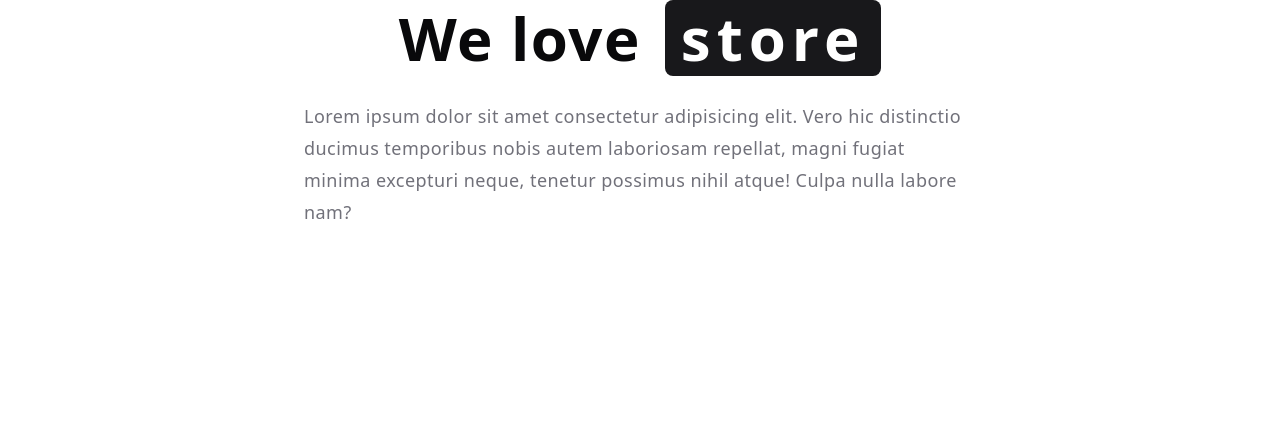
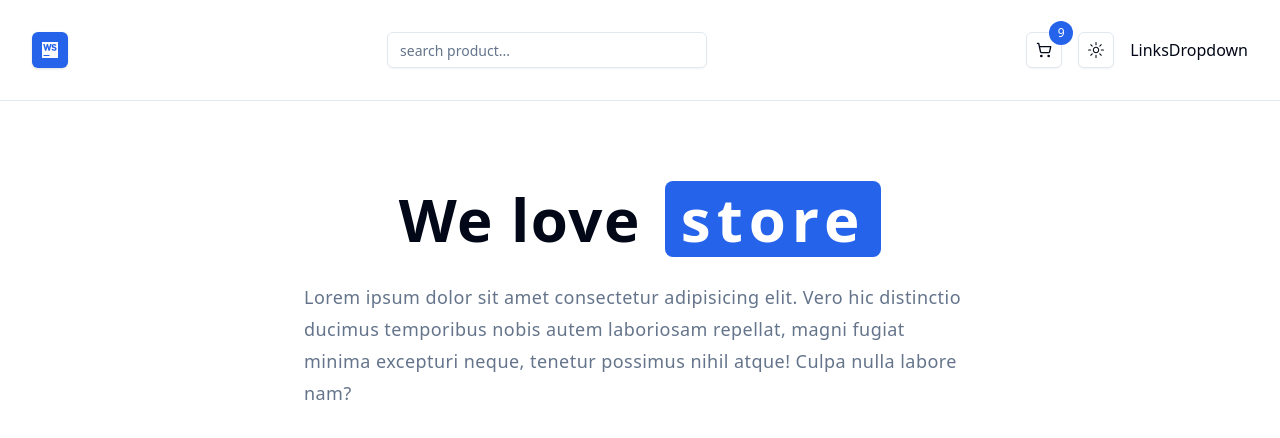
Before and after one commit to denys-vladymyrov/next-js-store, a Next.js app: page /about in a window 1280 px wide. Shown: the top 438 px of the page. Built offline with nearby package versions, Linux system fonts and the light colour scheme.

Commit message:
added global provider and theme changer

```diff
--- a/app/globals.css
+++ b/app/globals.css
@@ -1,59 +1,54 @@
 @tailwind base;
 @tailwind components;
 @tailwind utilities;
+
 @layer base {
   :root {
     --background: 0 0% 100%;
-    --foreground: 240 10% 3.9%;
+    --foreground: 222.2 84% 4.9%;
     --card: 0 0% 100%;
-    --card-foreground: 240 10% 3.9%;
+    --card-foreground: 222.2 84% 4.9%;
     --popover: 0 0% 100%;
-    --popover-foreground: 240 10% 3.9%;
-    --primary: 240 5.9% 10%;
-    --primary-foreground: 0 0% 98%;
-    --secondary: 240 4.8% 95.9%;
-    --secondary-foreground: 240 5.9% 10%;
-    --muted: 240 4.8% 95.9%;
-    --muted-foreground: 240 3.8% 46.1%;
-    --accent: 240 4.8% 95.9%;
-    --accent-foreground: 240 5.9% 10%;
+    --popover-foreground: 222.2 84% 4.9%;
+    --primary: 221.2 83.2% 53.3%;
+    --primary-foreground: 210 40% 98%;
+    --secondary: 210 40% 96.1%;
+    --secondary-foreground: 222.2 47.4% 11.2%;
+    --muted: 210 40% 96.1%;
+    --muted-foreground: 215.4 16.3% 46.9%;
+    --accent: 210 40% 96.1%;
+    --accent-foreground: 222.2 47.4% 11.2%;
     --destructive: 0 84.2% 60.2%;
-    --destructive-foreground: 0 0% 98%;
-    --border: 240 5.9% 90%;
-    --input: 240 5.9% 90%;
-    --ring: 240 10% 3.9%;
-    --chart-1: 12 76% 61%;
-    --chart-2: 173 58% 39%;
-    --chart-3: 197 37% 24%;
-    --chart-4: 43 74% 66%;
-    --chart-5: 27 87% 67%;
-    --radius: 0.5rem}
+    --destructive-foreground: 210 40% 98%;
+    --border: 214.3 31.8% 91.4%;
+    --input: 214.3 31.8% 91.4%;
+    --ring: 221.2 83.2% 53.3%;
+    --radius: 0.5rem;
+  }
+
   .dark {
-    --background: 240 10% 3.9%;
-    --foreground: 0 0% 98%;
-    --card: 240 10% 3.9%;
-    --card-foreground: 0 0% 98%;
-    --popover: 240 10% 3.9%;
-    --popover-foreground: 0 0% 98%;
-    --primary: 0 0% 98%;
-    --primary-foreground: 240 5.9% 10%;
-    --secondary: 240 3.7% 15.9%;
-    --secondary-foreground: 0 0% 98%;
-    --muted: 240 3.7% 15.9%;
-    --muted-foreground: 240 5% 64.9%;
-    --accent: 240 3.7% 15.9%;
-    --accent-foreground: 0 0% 98%;
+    --background: 222.2 84% 4.9%;
+    --foreground: 210 40% 98%;
+    --card: 222.2 84% 4.9%;
+    --card-foreground: 210 40% 98%;
+    --popover: 222.2 84% 4.9%;
+    --popover-foreground: 210 40% 98%;
+    --primary: 217.2 91.2% 59.8%;
+    --primary-foreground: 222.2 47.4% 11.2%;
+    --secondary: 217.2 32.6% 17.5%;
+    --secondary-foreground: 210 40% 98%;
+    --muted: 217.2 32.6% 17.5%;
+    --muted-foreground: 215 20.2% 65.1%;
+    --accent: 217.2 32.6% 17.5%;
+    --accent-foreground: 210 40% 98%;
     --destructive: 0 62.8% 30.6%;
-    --destructive-foreground: 0 0% 98%;
-    --border: 240 3.7% 15.9%;
-    --input: 240 3.7% 15.9%;
-    --ring: 240 4.9% 83.9%;
-    --chart-1: 220 70% 50%;
-    --chart-2: 160 60% 45%;
-    --chart-3: 30 80% 55%;
-    --chart-4: 280 65% 60%;
-    --chart-5: 340 75% 55%}
+    --destructive-foreground: 210 40% 98%;
+    --border: 217.2 32.6% 17.5%;
+    --input: 217.2 32.6% 17.5%;
+    --ring: 224.3 76.3% 48%;
+  }
 }
+
 @layer base {
   * {
     @apply border-border;
--- a/app/layout.tsx
+++ b/app/layout.tsx
@@ -1,6 +1,11 @@
 import type { Metadata } from "next";
 import localFont from "next/font/local";
 import "./globals.css";
+
+import Navbar from '@/components/navbar/Navbar';
+import Container from '@/components/global/Container';
+
+import Providers from './providers';
 
 const geistSans = localFont({
   src: "./fonts/GeistVF.woff",
@@ -24,12 +29,13 @@ export default function RootLayout({
   children: React.ReactNode;
 }>) {
   return (
-    <html lang="en">
-      <body
-        className={`${geistSans.variable} ${geistMono.variable} antialiased`}
-      >
-        {children}
+      <html lang='en'>
+      <body className={`${geistSans.variable} ${geistMono.variable} antialiased`}>
+          <Providers>
+              <Navbar />
+              <Container className='py-20'>{children}</Container>
+          </Providers>
       </body>
-    </html>
+      </html>
   );
 }
--- /dev/null
+++ b/app/providers.tsx
@@ -0,0 +1,16 @@
+'use client';
+import { ThemeProvider } from './theme-provider';
+
+function Providers({ children }: { children: React.ReactNode }) {
+    return (
+        <ThemeProvider
+            attribute='class'
+            defaultTheme='system'
+            enableSystem
+            disableTransitionOnChange
+        >
+            {children}
+        </ThemeProvider>
+    );
+}
+export default Providers;
--- /dev/null
+++ b/app/theme-provider.tsx
@@ -0,0 +1,9 @@
+'use client';
+
+import * as React from 'react';
+import { ThemeProvider as NextThemesProvider } from 'next-themes';
+import { type ThemeProviderProps } from 'next-themes/dist/types';
+
+export function ThemeProvider({ children, ...props }: ThemeProviderProps) {
+    return <NextThemesProvider {...props}>{children}</NextThemesProvider>;
+}
--- /dev/null
+++ b/components/global/Container.tsx
@@ -0,0 +1,17 @@
+import {cn} from '@/lib/utils';
+
+function Container({
+                       children,
+                       className,
+                   }: {
+    children: React.ReactNode;
+    className?: string;
+}) {
+    return (
+        <div className={cn('mx-auto max-w-6xl xl:max-w-7xl px-8', className)}>
+            {children}
+        </div>
+    );
+}
+
+export default Container;
--- a/components/navbar/CartButton.tsx
+++ b/components/navbar/CartButton.tsx
@@ -1,5 +1,23 @@
-function CartButton() {
-  return <div>CartButton</div>
+import { Button } from '@/components/ui/button';
+import { LuShoppingCart } from 'react-icons/lu';
+import Link from 'next/link';
+async function CartButton() {
+  // temp
+  const numItemsInCart = 9;
+  return (
+      <Button
+          asChild
+          variant='outline'
+          size='icon'
+          className='flex justify-center items-center relative'
+      >
+        <Link href='/cart'>
+          <LuShoppingCart />
+          <span className='absolute -top-3 -right-3 bg-primary text-white rounded-full h-6 w-6 flex items-center justify-center text-xs'>
+          {numItemsInCart}
+        </span>
+        </Link>
+      </Button>
+  );
 }
-
 export default CartButton;
--- a/components/navbar/DarkMode.tsx
+++ b/components/navbar/DarkMode.tsx
@@ -1,5 +1,40 @@
-function DarkMode() {
-  return <div>DarkMode</div>
+'use client';
+
+import * as React from 'react';
+import { MoonIcon, SunIcon } from '@radix-ui/react-icons';
+import { useTheme } from 'next-themes';
+
+import { Button } from '@/components/ui/button';
+import {
+  DropdownMenu,
+  DropdownMenuContent,
+  DropdownMenuItem,
+  DropdownMenuTrigger,
+} from '@/components/ui/dropdown-menu';
+
+export default function ModeToggle() {
+  const { setTheme } = useTheme();
+
+  return (
+      <DropdownMenu>
+        <DropdownMenuTrigger asChild>
+          <Button variant='outline' size='icon'>
+            <SunIcon className='h-[1.2rem] w-[1.2rem] rotate-0 scale-100 transition-all dark:-rotate-90 dark:scale-0' />
+            <MoonIcon className='absolute h-[1.2rem] w-[1.2rem] rotate-90 scale-0 transition-all dark:rotate-0 dark:scale-100' />
+            <span className='sr-only'>Toggle theme</span>
+          </Button>
+        </DropdownMenuTrigger>
+        <DropdownMenuContent align='end'>
+          <DropdownMenuItem onClick={() => setTheme('light')}>
+            Light
+          </DropdownMenuItem>
+          <DropdownMenuItem onClick={() => setTheme('dark')}>
+            Dark
+          </DropdownMenuItem>
+          <DropdownMenuItem onClick={() => setTheme('system')}>
+            System
+          </DropdownMenuItem>
+        </DropdownMenuContent>
+      </DropdownMenu>
+  );
 }
-
-export default DarkMode;
--- a/components/navbar/Logo.tsx
+++ b/components/navbar/Logo.tsx
@@ -1,5 +1,15 @@
+import Link from 'next/link';
+import { Button } from '@/components/ui/button';
+import { SiWebstorm } from "react-icons/si";
+
 function Logo() {
-  return <div>Logo</div>
+  return (
+      <Button size='icon' asChild>
+        <Link href='/'>
+          <SiWebstorm className='w-6 h-6' />
+        </Link>
+      </Button>
+  );
 }
 
 export default Logo;
--- a/components/navbar/NavSearch.tsx
+++ b/components/navbar/NavSearch.tsx
@@ -1,5 +1,12 @@
+import { Input } from '../ui/input';
+
 function NavSearch() {
-  return <div>NavSearch</div>
+  return (
+      <Input
+          type='search'
+          placeholder='search product...'
+          className='max-w-xs dark:bg-muted '
+      />
+  );
 }
-
 export default NavSearch;
--- a/components/navbar/Navbar.tsx
+++ b/components/navbar/Navbar.tsx
@@ -1,5 +1,22 @@
+import Logo from './Logo';
+import LinksDropdown from './LinksDropdown';
+import DarkMode from './DarkMode';
+import CartButton from './CartButton';
+import NavSearch from './NavSearch';
+import Container from '../global/Container';
 function Navbar() {
-  return <div>Navbar</div>
+  return (
+      <nav className='border-b '>
+        <Container className='flex flex-col sm:flex-row  sm:justify-between sm:items-center flex-wrap gap-4 py-8'>
+          <Logo />
+          <NavSearch />
+          <div className='flex gap-4 items-center '>
+            <CartButton />
+            <DarkMode />
+            <LinksDropdown />
+          </div>
+        </Container>
+      </nav>
+  );
 }
-
 export default Navbar;
--- a/package.json
+++ b/package.json
@@ -23,8 +23,10 @@
     "embla-carousel-react": "^8.3.1",
     "lucide-react": "^0.454.0",
     "next": "14.2.3",
+    "next-themes": "^0.3.0",
     "react": "^18",
     "react-dom": "^18",
+    "react-icons": "^5.3.0",
     "tailwind-merge": "^2.5.4",
     "tailwindcss-animate": "^1.0.7"
   },
```
Also changed, not shown: 1 other file (tests, documents, lock files or other folders).
